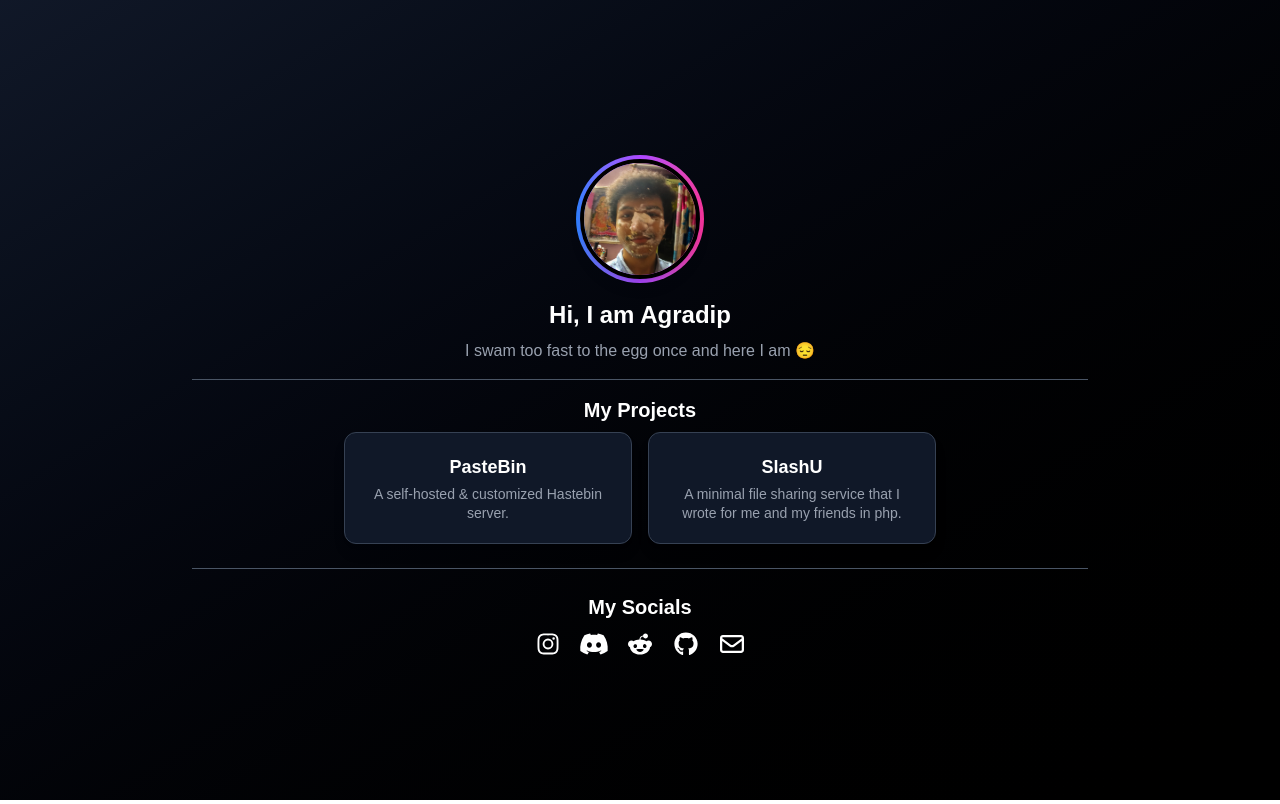
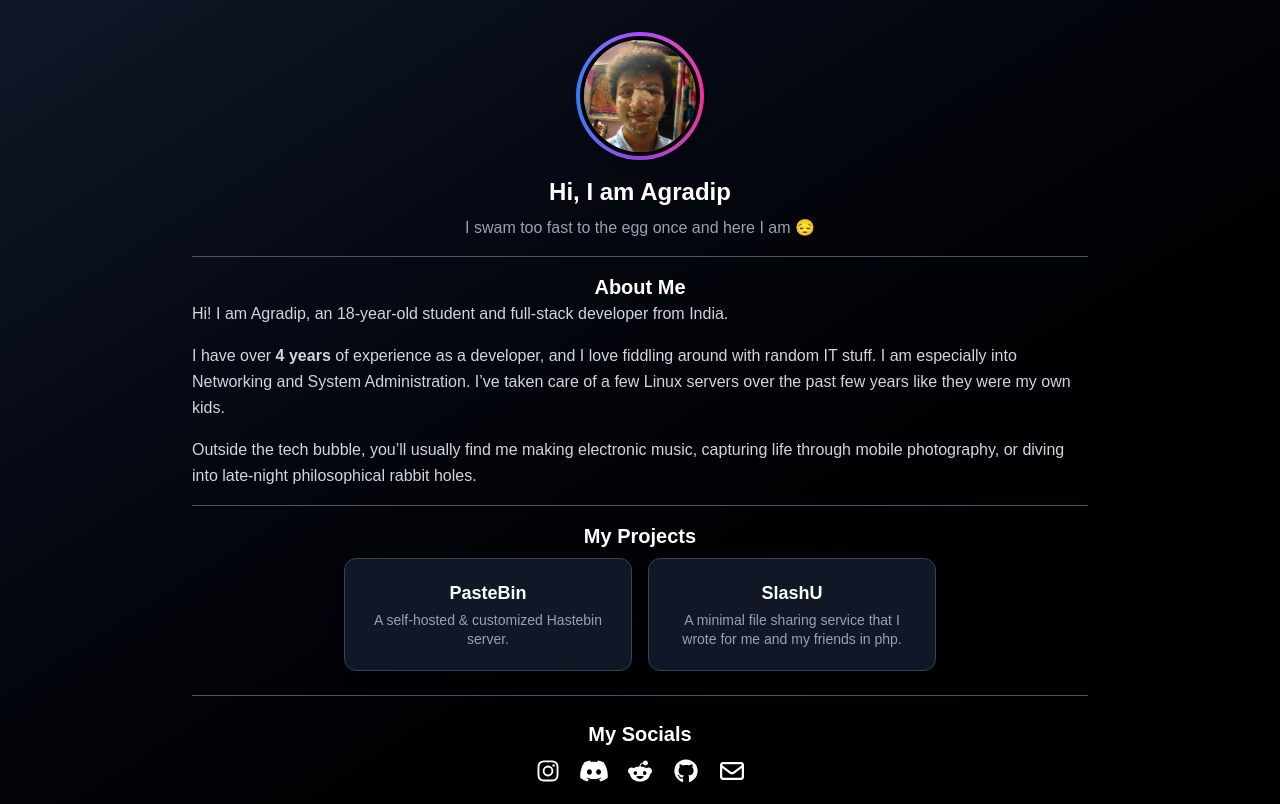
Before and after one commit to gradippp/agradip.fyi, a Next.js app: page / in a window 1280 px wide. Built offline with nearby package versions, Linux system fonts and the light colour scheme; no server answers.

Commit message:
About me

```diff
--- a/src/app/page.tsx
+++ b/src/app/page.tsx
@@ -53,6 +53,31 @@ export default function Home() {
         <hr className="my-4 border-gray-600" />
 
         <div className="mt-4">
+          <h4 className="text-xl font-semibold">About Me</h4>
+
+          <div className="space-y-4 text-left text-gray-300 leading-relaxed">
+            <p>
+              Hi! I am Agradip, an 18-year-old student and full-stack developer
+              from India.
+            </p>
+            <p>
+              I have over <strong>4 years</strong> of experience as a developer,
+              and I love fiddling around with random IT stuff. I am especially
+              into Networking and System Administration. I’ve taken care of a
+              few Linux servers over the past few years like they were my own
+              kids.
+            </p>
+            <p>
+              Outside the tech bubble, you’ll usually find me making electronic
+              music, capturing life through mobile photography, or diving into
+              late-night philosophical rabbit holes.
+            </p>
+          </div>
+        </div>
+
+        <hr className="my-4 border-gray-600" />
+
+        <div className="mt-4">
           <h4 className="text-xl font-semibold mb-2">My Projects</h4>
           <div className="flex flex-wrap justify-center gap-4">
             {PROJECTS.map((project) => (
--- /dev/null
+++ b/src/components/AboutContainer.tsx
@@ -0,0 +1,39 @@
+// components/AboutContainer.tsx
+import React from "react";
+
+interface AboutContainerProps {
+  htmlContent: string;
+}
+
+const AboutContainer: React.FC<AboutContainerProps> = ({ htmlContent }) => {
+  return (
+    <section className="about-container">
+      <div
+        className="content"
+        dangerouslySetInnerHTML={{ __html: htmlContent }}
+      />
+      <style jsx>{`
+        .about-container {
+          max-width: 800px;
+          margin: 2rem auto;
+          padding: 1.5rem;
+          background-color: #fdfdfd;
+          border-radius: 10px;
+          box-shadow: 0 4px 10px rgba(0, 0, 0, 0.1);
+        }
+        .content :global(p) {
+          line-height: 1.7;
+          font-size: 1.1rem;
+          margin-bottom: 1rem;
+        }
+        .content :global(h1),
+        .content :global(h2) {
+          margin-top: 2rem;
+          margin-bottom: 1rem;
+        }
+      `}</style>
+    </section>
+  );
+};
+
+export default AboutContainer;
```
Also changed, not shown: src/data/aboutme.md (deleted).
